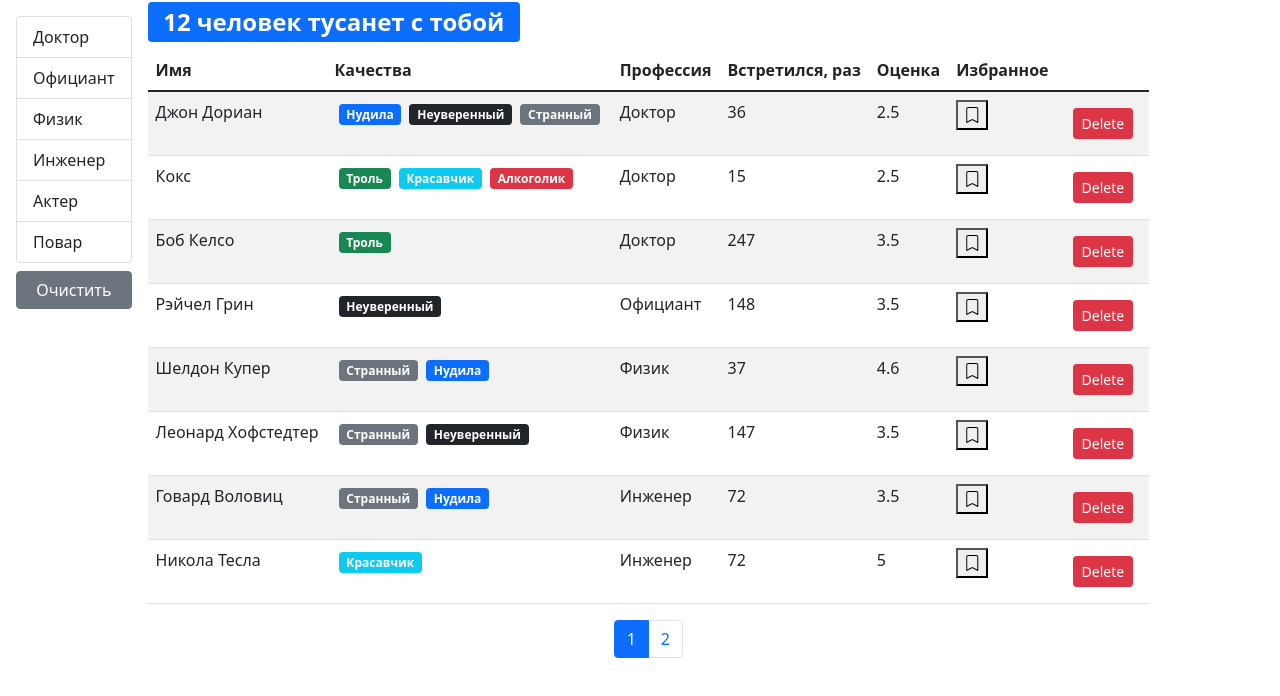
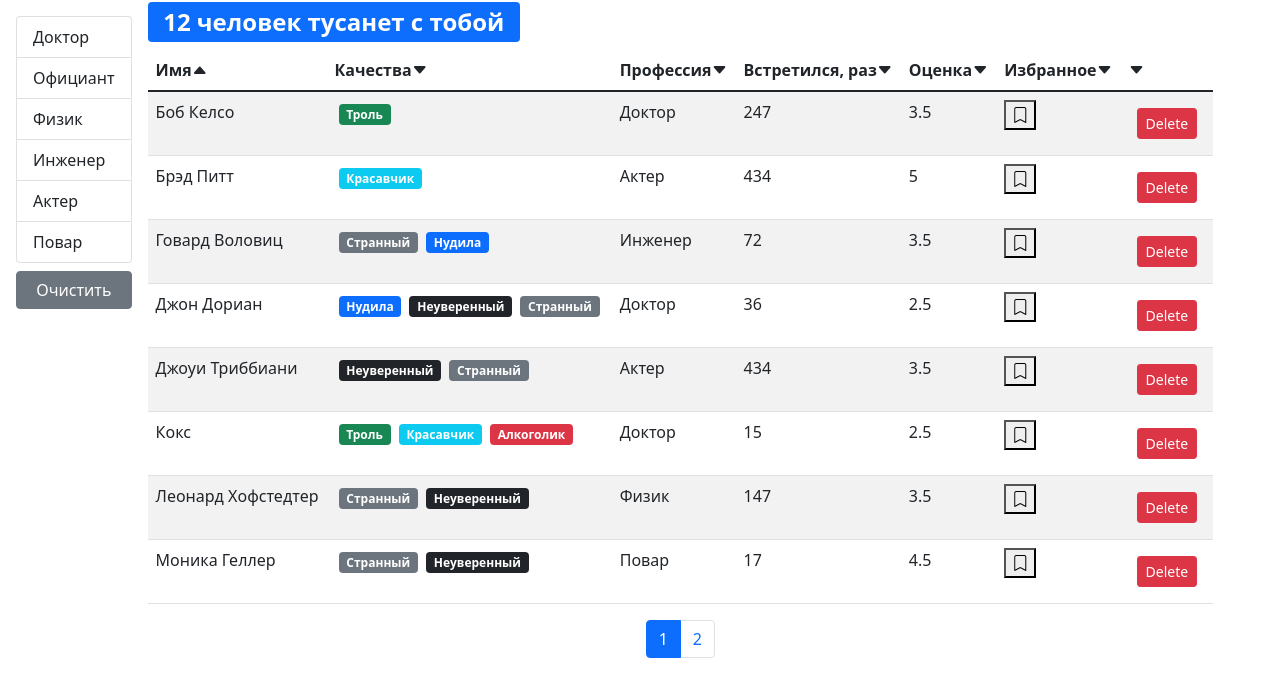
Before and after one commit to Trillionaire-kgz/fast-company-project, a React (Create React App) app: page / in a window 1280 px wide. Shown: the top 696 px of the page. Built offline with nearby package versions, Linux system fonts and the light colour scheme.

Commit message:
added icon in TableHeader component

```diff
--- a/src/App.jsx
+++ b/src/App.jsx
@@ -2,11 +2,7 @@ import React from "react";
 import UsersList from "./components/usersList";
 
 const App = () => {
-    return (
-        <>
-            <UsersList />
-        </>
-    );
+    return <UsersList />;
 };
 
 export default App;
--- a/src/components/tableHeader.jsx
+++ b/src/components/tableHeader.jsx
@@ -27,6 +27,15 @@ const TableHeader = ({ onSort, selectedSort, columns }) => {
                         {...{ role: columns[column].path && "button" }}
                     >
                         {columns[column].name}
+                        <i
+                            className={
+                                columns[column].path &&
+                                selectedSort.path === columns[column].path &&
+                                selectedSort.order === "asc"
+                                    ? "bi bi-caret-up-fill"
+                                    : "bi bi-caret-down-fill"
+                            }
+                        ></i>
                     </th>
                 ))}
             </tr>
--- a/src/components/usersList.jsx
+++ b/src/components/usersList.jsx
@@ -1,7 +1,6 @@
 import React, { useState, useEffect } from "react";
 import { paginate } from "../utils/paginate";
 import Pagination from "./pagination";
-import PropTypes from "prop-types";
 import GroupList from "./groupList";
 import api from "../api";
 import SearchStatus from "../components/searchStatus";
@@ -12,13 +11,21 @@ const UsersList = () => {
     const [currentPage, setCurrentPage] = useState(1);
     const [professions, setProfession] = useState();
     const [selectedProf, setSelectedProf] = useState();
-    const [sortBy, setSortBy] = useState({ iter: "", order: "asc" });
-    const pageSize = 8;
+    const [sortBy, setSortBy] = useState({ path: "name", order: "asc" });
+    const [users, setUsers] = useState();
 
-    const [users, setUsers] = useState();
     useEffect(() => {
         api.users.fetchAll().then((data) => setUsers(data));
     }, []);
+
+    useEffect(() => {
+        api.professions.fetchAll().then((data) => setProfession(data));
+    }, []);
+    useEffect(() => {
+        setCurrentPage(1);
+    }, [selectedProf]);
+
+    const pageSize = 8;
 
     const handleDelete = (userId) => {
         setUsers((prevState) =>
@@ -37,16 +44,6 @@ const UsersList = () => {
         );
     };
 
-    const handleCaret = (item) => {
-        console.log(item);
-    };
-
-    useEffect(() => {
-        api.professions.fetchAll().then((data) => setProfession(data));
-    }, []);
-    useEffect(() => {
-        setCurrentPage(1);
-    }, [selectedProf]);
     const handlePageChange = (pageIndex) => {
         setCurrentPage(pageIndex);
     };
@@ -106,7 +103,6 @@ const UsersList = () => {
                             selectedSort={sortBy}
                             onDeleteUser={handleDelete}
                             onToggleBookmark={handleBookmark}
-                            onToggleCaret={handleCaret}
                         />
                     )}
                     <div className="d-flex justify-content-center">
@@ -124,10 +120,4 @@ const UsersList = () => {
     return "loading...";
 };
 
-UsersList.propTypes = {
-    users: PropTypes.array.isRequired,
-    onDeleteUser: PropTypes.func.isRequired,
-    onToggleBookmark: PropTypes.func.isRequired
-};
-
 export default UsersList;
```
Also changed, not shown: src/components/caret.jsx (deleted, +0 -24 lines).
